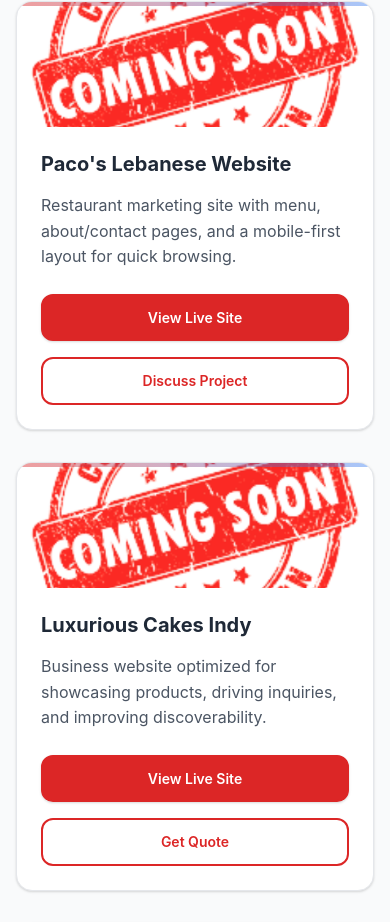
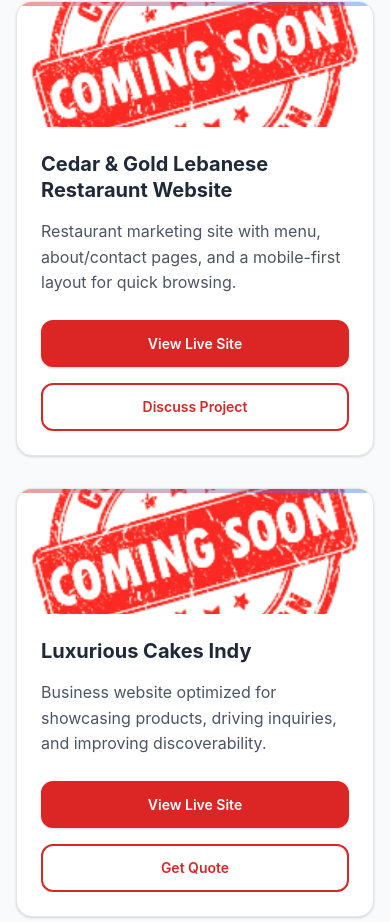
Before and after one commit to hligon35/myportfolio, a website built with Vite: page index.html in a window 390 px wide. Shown: the part 8345-9267 px from the top of the page. Built offline with nearby package versions, Linux system fonts and the light colour scheme; grey boxes are pictures that could not be loaded.

Commit message:
Update portfolio project details and enhance hero section styling

```diff
--- a/src/main.js
+++ b/src/main.js
@@ -288,7 +288,7 @@ function initializeApp() {
 
       <div class="portfolio-card" data-type="web">
         <div class="portfolio-image">
-          <img src="projects/comingSoon.png" alt="Paco's Lebanese" loading="lazy" />
+          <img src="projects/comingSoon.png" alt="Cedar & Gold Lebanese" loading="lazy" />
           <div class="portfolio-overlay">
             <div class="portfolio-tech">
               <span>HTML5</span>
@@ -298,10 +298,10 @@ function initializeApp() {
           </div>
         </div>
         <div class="portfolio-content">
-          <h3>Paco's Lebanese Website</h3>
+          <h3>Cedar & Gold Lebanese Restaraunt Website</h3>
           <p class="portfolio-desc">Restaurant marketing site with menu, about/contact pages, and a mobile-first layout for quick browsing.</p>
           <div class="portfolio-actions">
-            <a href="https://hligon35.github.io/pacoslebanese/" class="btn btn-primary" target="_blank" rel="noopener">View Live Site</a>
+            <a href="https://hligon35.github.io/cedarngoldlebanese/" class="btn btn-primary" target="_blank" rel="noopener">View Live Site</a>
             <a href="#contact" class="btn btn-secondary">Discuss Project</a>
           </div>
         </div>
--- a/src/style.css
+++ b/src/style.css
@@ -359,6 +359,9 @@ a:hover {
   }
   .hero-greeting-rest {
     white-space: normal;
+  }
+  .hero-section {
+    padding-top: 5.5rem;
   }
 }
 
```
